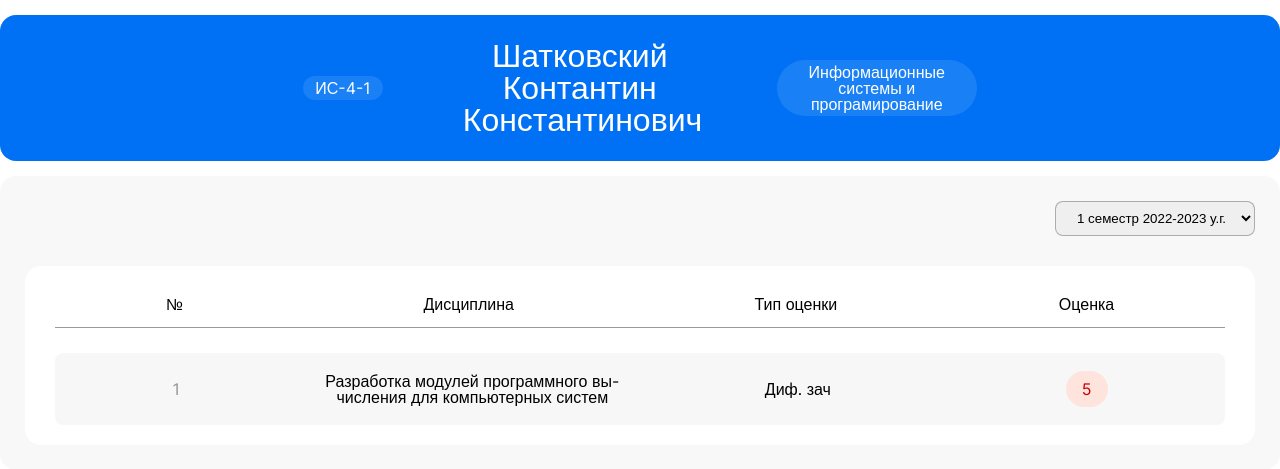
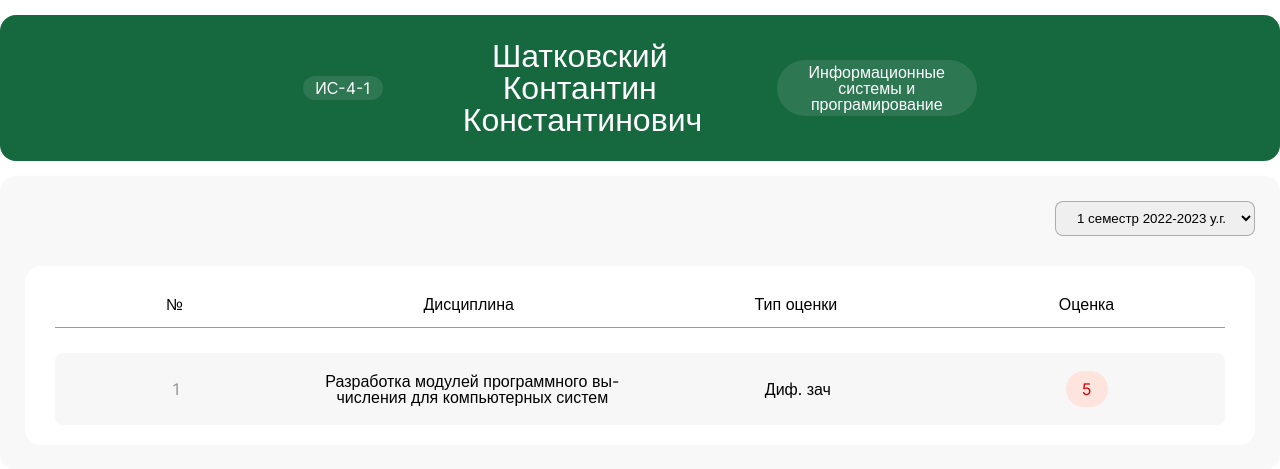
Before and after one commit to MoskvaRodion/Record_book, a PHP site: page / in a window 1280 px wide. Shown: the top 469 px of the page. Run offline with PHP 8.4, Linux system fonts and the light colour scheme.

Commit message:
BgLeftBar

```diff
--- a/css/style.css
+++ b/css/style.css
@@ -28,11 +28,8 @@
   box-sizing: border-box;
 }
 
-body {
+.main_content {
   font-family: "Inter", sans-serif;
-}
-
-.main_content {
   display: flex;
   flex-direction: column;
   gap: 15px;
--- a/css/variables.css
+++ b/css/variables.css
@@ -2,7 +2,7 @@
   --BgFullHeight: rgba(217, 217, 217, 0.2);
 
   --leftContentColorItems: #ffffff;
-  --leftContentBg: #0071f5;
+  --leftContentBg: #16683f;
   --leftContentBgOpacityItems: rgba(255, 255, 255, 0.1);
 
   --BgTable: #ffff;
```
